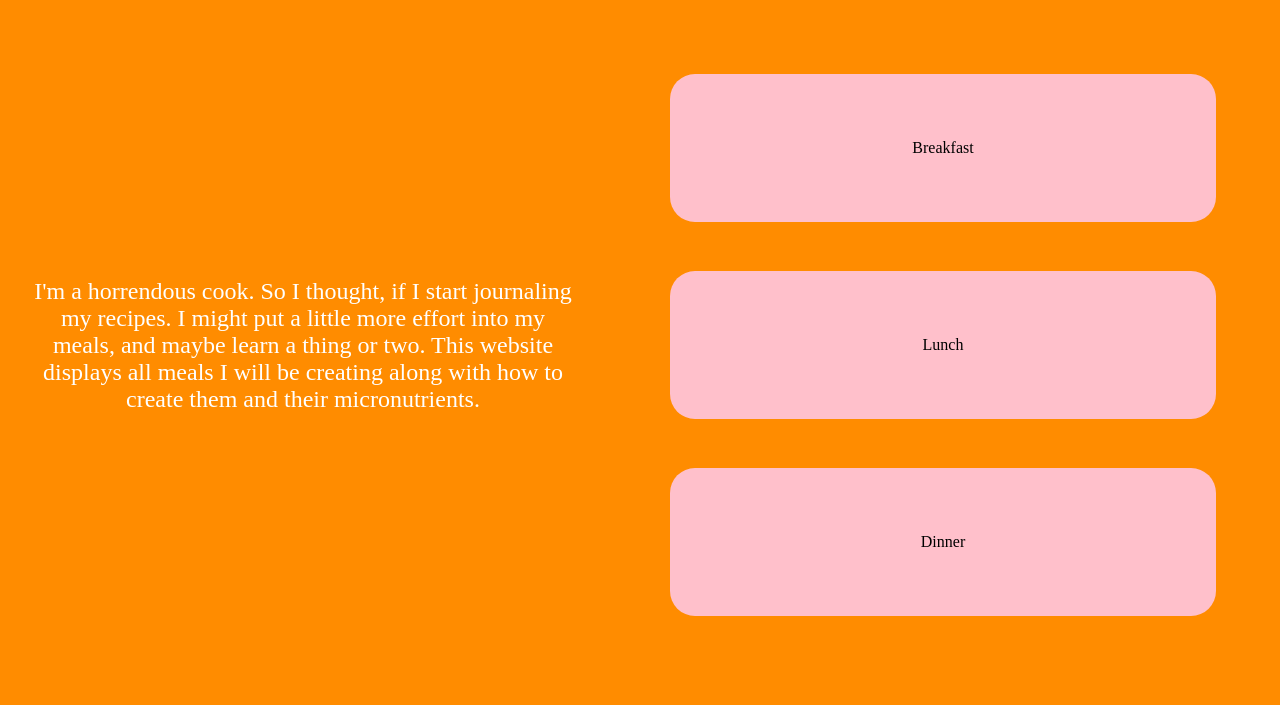
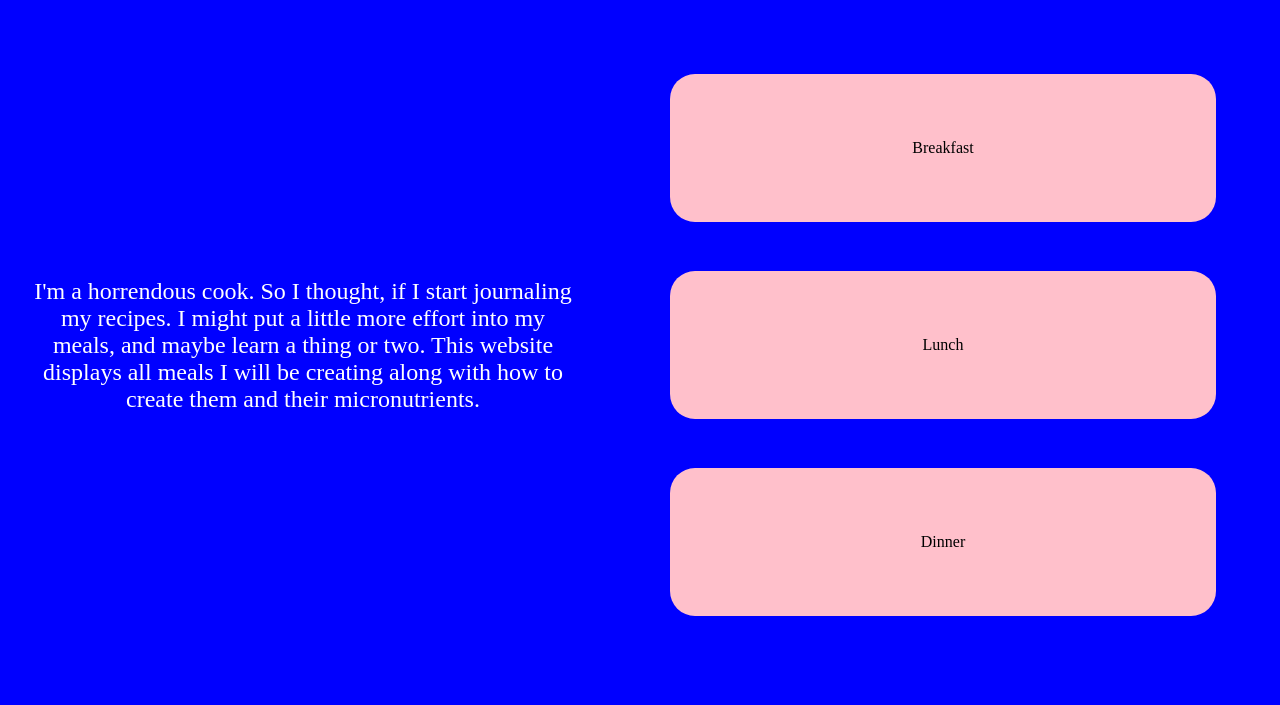
Before and after one commit to maxmcgilldev/mymenu, a plain HTML site: page index.html in a window 1280 px wide. Shown: the part 95-800 px from the top of the page. Drawn offline with Linux system fonts and the light colour scheme.

Commit message:
testing branching, changed background to blue

```diff
--- a/style.css
+++ b/style.css
@@ -1,6 +1,6 @@
 body {
     margin: 0;
-    background-color: darkorange;
+    background-color: blue;
     height: 100vh;
     width: 100vw;
 }
@@ -45,7 +45,7 @@ body {
 
 
 #options {
-    background-color: darkorange;
+    background-color: blue;
     width: 50%;
     padding:5%;
     display:flex;
```
